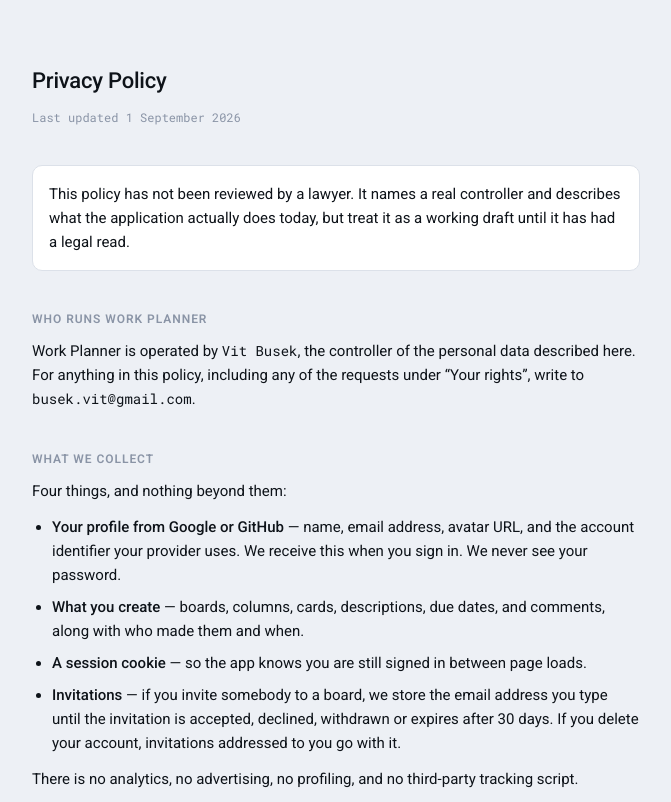
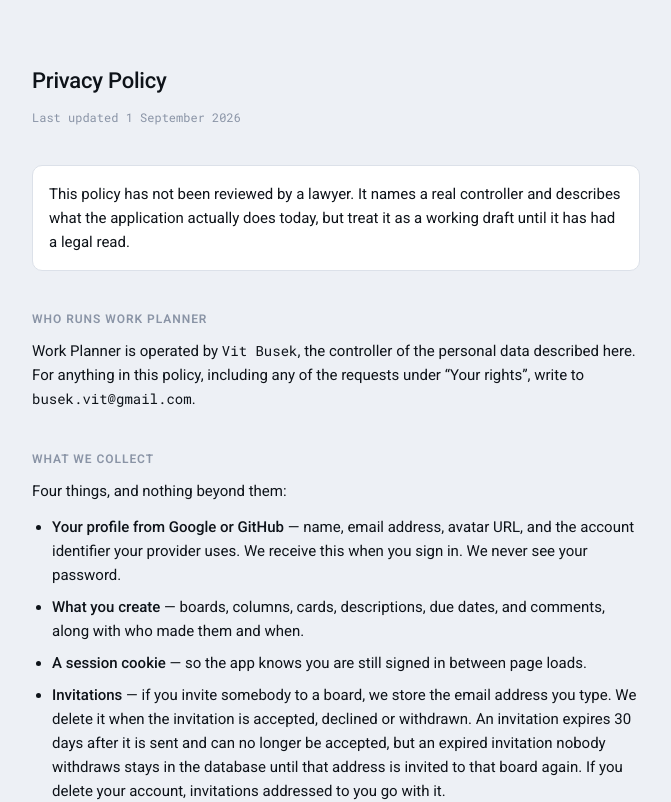
Before and after one commit to JimBimCZ/work-planner, a Next.js app: page /privacy in a window 1280 px wide. Shown: the top 802 px of the page, without its empty margins (304-975 px from the left). Built offline with nearby package versions, Linux system fonts and the light colour scheme.

Commit message:
fix: say what actually happens to an expired invitation

```diff
--- a/app/(legal)/privacy/page.tsx
+++ b/app/(legal)/privacy/page.tsx
@@ -71,9 +71,11 @@
           </li>
           <li>
             <strong className="font-medium">Invitations</strong> — if you invite somebody to a
-            board, we store the email address you type until the invitation is accepted, declined,
-            withdrawn or expires after 30 days. If you delete your account, invitations addressed
-            to you go with it.
+            board, we store the email address you type. We delete it when the invitation is
+            accepted, declined or withdrawn. An invitation expires 30 days after it is sent and
+            can no longer be accepted, but an expired invitation nobody withdraws stays in the
+            database until that address is invited to that board again. If you delete your
+            account, invitations addressed to you go with it.
           </li>
         </ul>
         <p className="text-[15px]/6">
```
Also changed, not shown: 1 other file (tests, documents, lock files or other folders).
